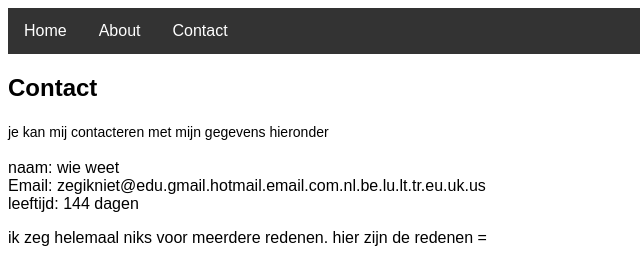
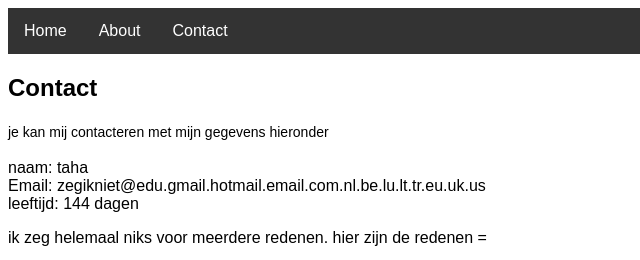
Before and after one commit to ikomik123/ikomik123.github.io, a plain HTML site: page contact.html in a window 1280 px wide. Shown: the top 260 px of the page, 0-640 px from the left. Drawn offline with Linux system fonts and the light colour scheme.

Commit message:
de naam toegevoegd
name is added

```diff
--- a/contact.html
+++ b/contact.html
@@ -88,7 +88,7 @@
   <p class="paragraph">je kan mij contacteren met mijn gegevens hieronder
   </p>
   <div id="contact">
-            <p>naam: wie weet<br>
+            <p>naam: taha<br>
             Email: zegikniet@edu.gmail.hotmail.email.com.nl.be.lu.lt.tr.eu.uk.us<br>
             leeftijd: 144 dagen
         </div>
```
